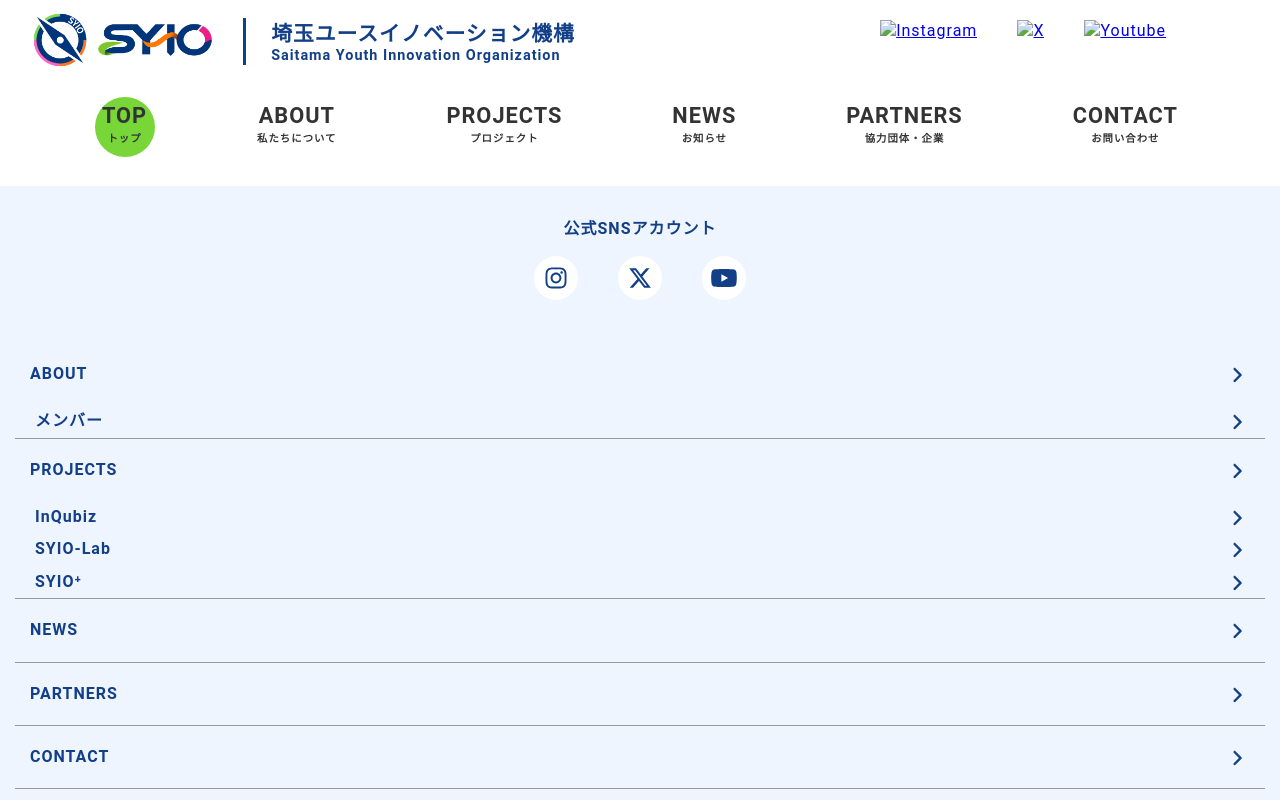
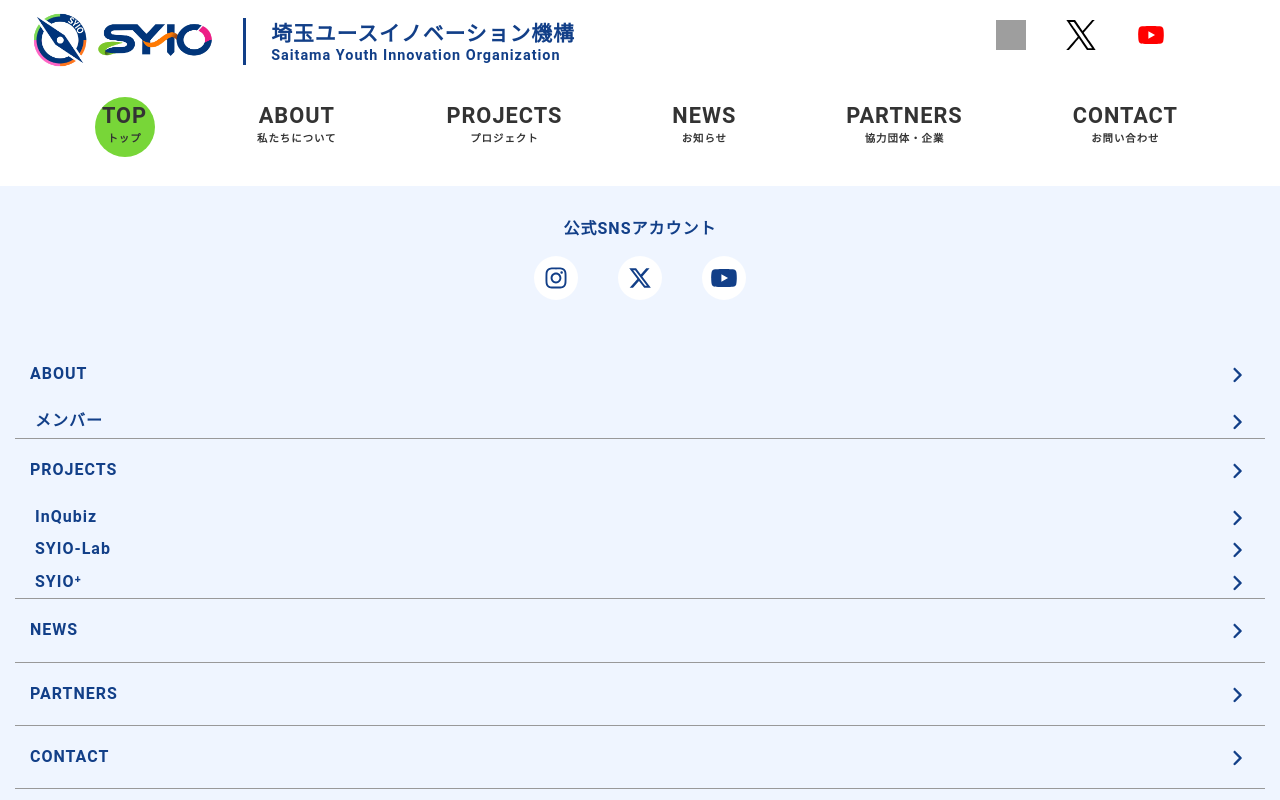
Before and after one commit to kigo121308-debug/new-s-youth.io, a plain HTML site: page index.html in a window 1280 px wide. Shown: the top 800 px of the page. Drawn offline with Linux system fonts and the light colour scheme; the site is published under a folder, as on GitHub Pages, so addresses that start at the root find nothing.

Commit message:
Update index.html

```diff
--- a/index.html
+++ b/index.html
@@ -50,9 +50,9 @@
             <li class="nav_items_item"><a href="contact/">CONTACT<span>お問い合わせ</span></a></li>
             <div class="header_social">
               <ul class="header_nav_snslinks">
-                <li><a href="https://www.instagram.com/syio.official" target="_blank"><img src="/assets/img/common/InstagramLogo-Normal.svg" alt="Instagram"></a></li>
-                <li><a href="https://x.com/InQubizofficial" target="_blank"><img src="/assets/img/common/XLogo-Black.svg" alt="X"></a></li>
-                <li><a href="https://youtube.com/channel/UCGOH27UBoNZQS0FKkeqV7yg?si=mDZcnO8biHUqrBSs" target="_blank"><img src="/assets/img/common/youtube_icon-red.svg" alt="Youtube"></a></li>
+                <li><a href="https://www.instagram.com/syio.official" target="_blank"><img src="assets/img/common/InstagramLogo-Normal.svg" alt="Instagram"></a></li>
+                <li><a href="https://x.com/InQubizofficial" target="_blank"><img src="assets/img/common/XLogo-Black.svg" alt="X"></a></li>
+                <li><a href="https://youtube.com/channel/UCGOH27UBoNZQS0FKkeqV7yg?si=mDZcnO8biHUqrBSs" target="_blank"><img src="assets/img/common/youtube_icon-red.svg" alt="Youtube"></a></li>
               </ul>
             </div>
           </ul>
```
